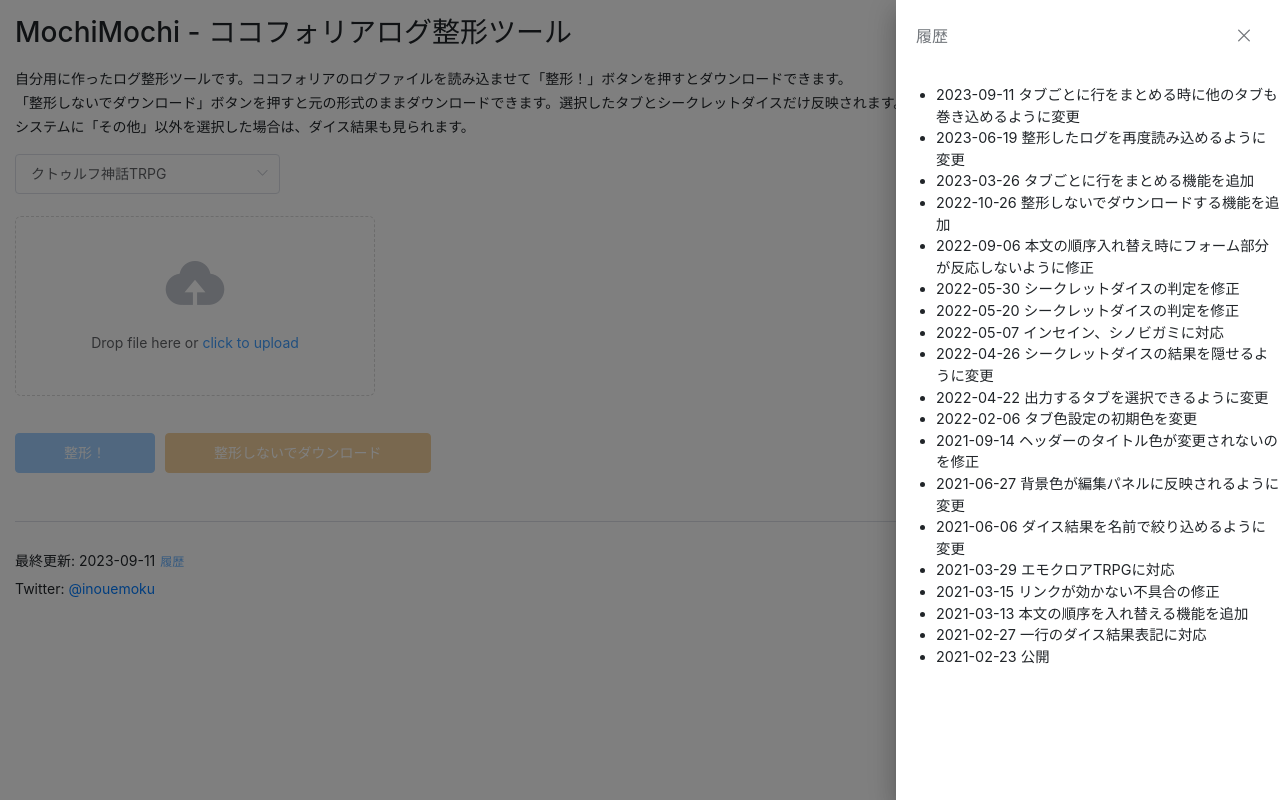
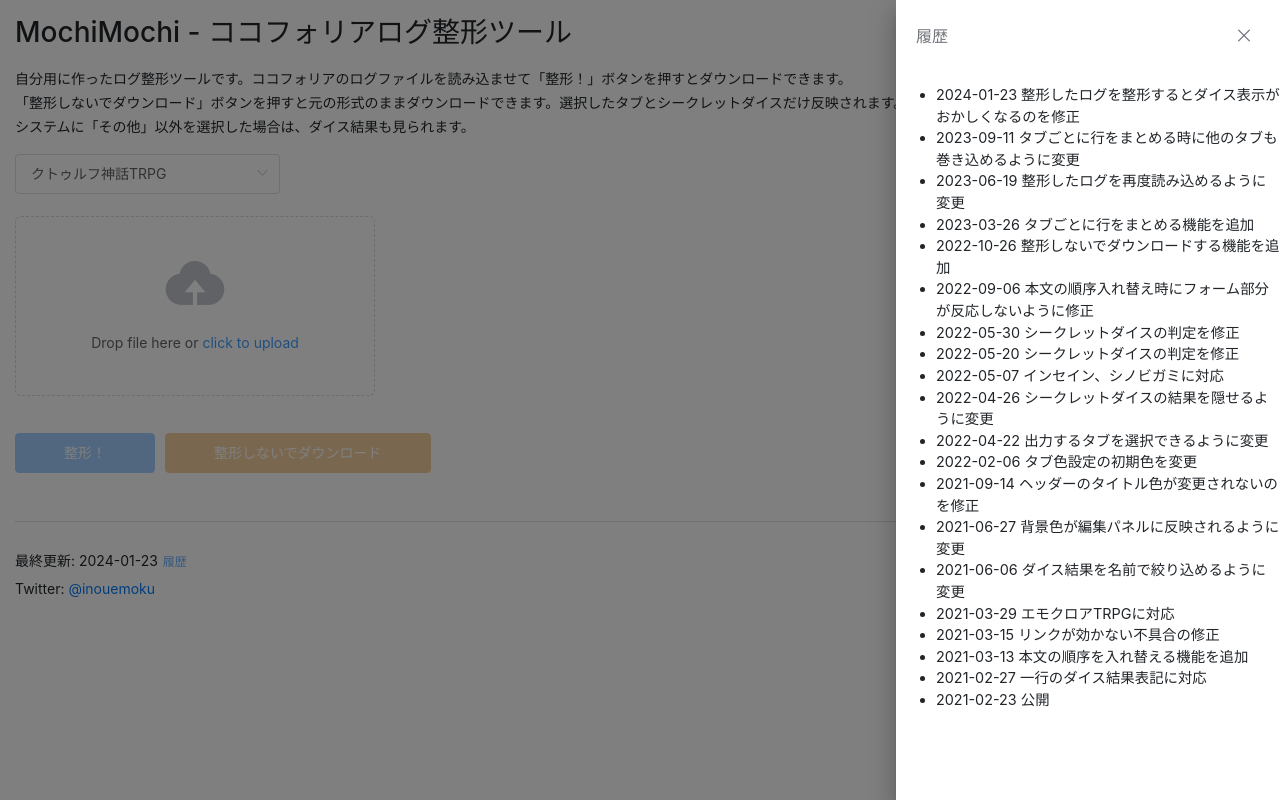
Before and after one commit to inouemoku/mochimochi, a Vue app: page / in a window 1280 px wide. Both pictures are taken after a click on the button "履歴". Built offline with nearby package versions, Linux system fonts and the light colour scheme.

Commit message:
npm run build

```diff
--- a/src/components/Histories.vue
+++ b/src/components/Histories.vue
@@ -1,11 +1,12 @@
 <template>
   <div>
     <small>
-      <div>最終更新: 2023-09-11 <el-button @click="drawer=true" type="text" size="small">履歴</el-button></div>
+      <div>最終更新: 2024-01-23 <el-button @click="drawer=true" type="text" size="small">履歴</el-button></div>
       <div class="mb-4">Twitter: <a href="https://twitter.com/inouemoku" target="_blank">@inouemoku</a></div>
     </small>
     <el-drawer title="履歴" :visible.sync="drawer">
       <ul style="font-size:0.9em;">
+        <li>2024-01-23 整形したログを整形するとダイス表示がおかしくなるのを修正</li>
         <li>2023-09-11 タブごとに行をまとめる時に他のタブも巻き込めるように変更</li>
         <li>2023-06-19 整形したログを再度読み込めるように変更</li>
         <li>2023-03-26 タブごとに行をまとめる機能を追加</li>
```
Also changed, not shown: 9 other files (tests, documents, lock files or other folders).
